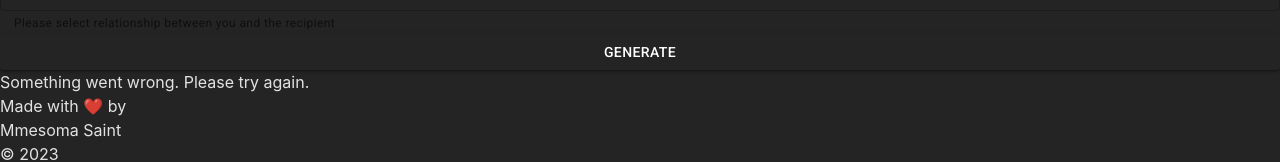
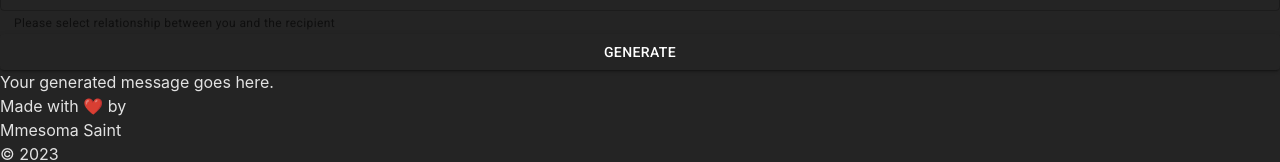
Before and after one commit to mmesomasaint/cheerbot, a React (Vite) app: page / in a window 1280 px wide. Shown: the part 196-358 px from the top of the page. Built offline with nearby package versions, Linux system fonts and the light colour scheme; a web font is replaced by a local one; what cohere-ai would draw is missing.

Commit message:
Feat: Edit typo

```diff
--- a/src/Generator.tsx
+++ b/src/Generator.tsx
@@ -39,7 +39,7 @@ export default function Generator({ prompt }: PropTypes) {
   return (
     <article className='p-4 w-full h-full bg-transparent border border-black/20 rounded-md'>
       <Text size='sm' copy>
-        {loading ? 'Loading...' : message ? `${message}` : 'Something went wrong. Please try again.'}
+        {loading ? 'Loading...' : message ? `${message}` : 'Your generated message goes here.'}
       </Text>
     </article>
   )
```
